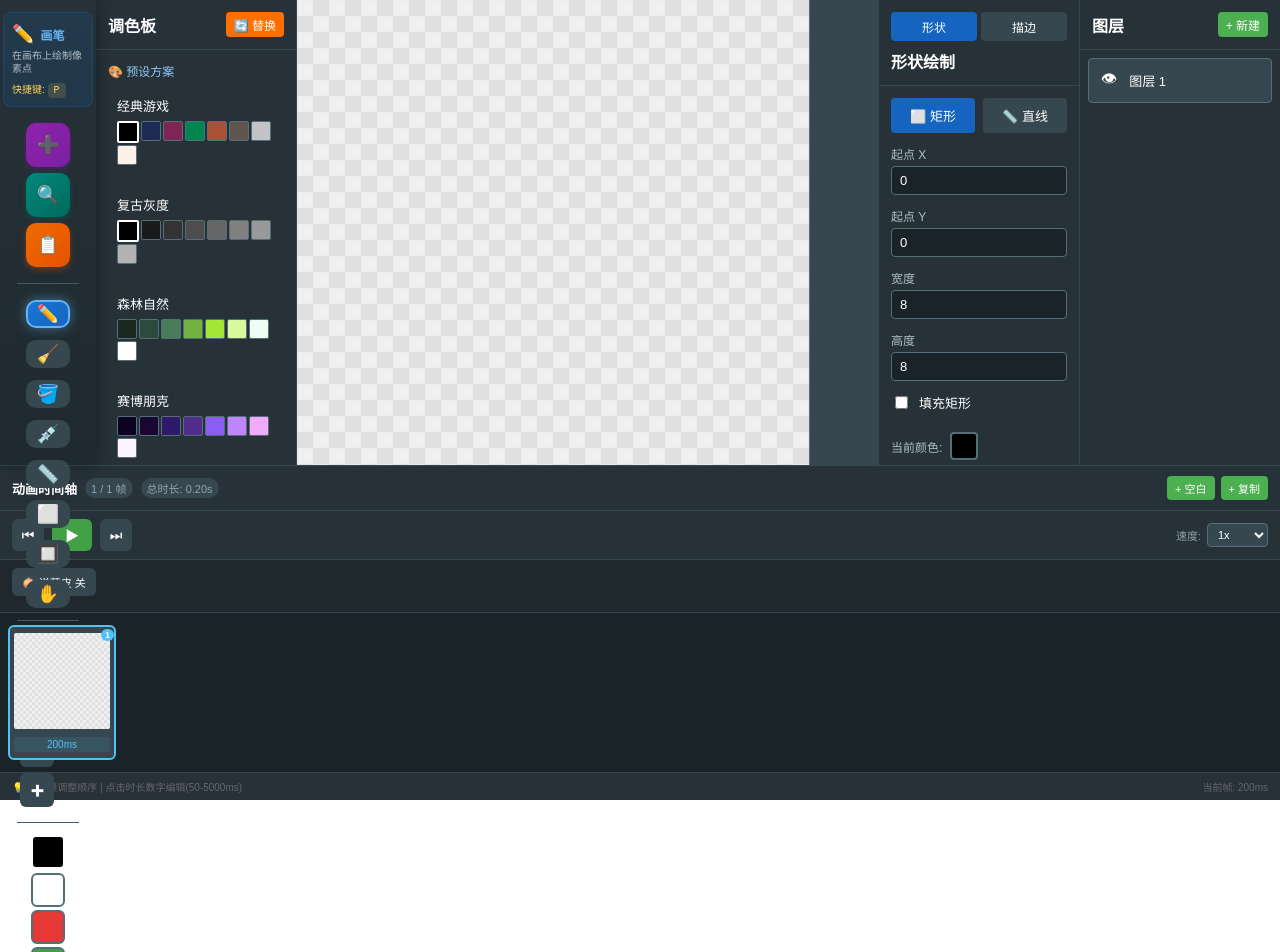
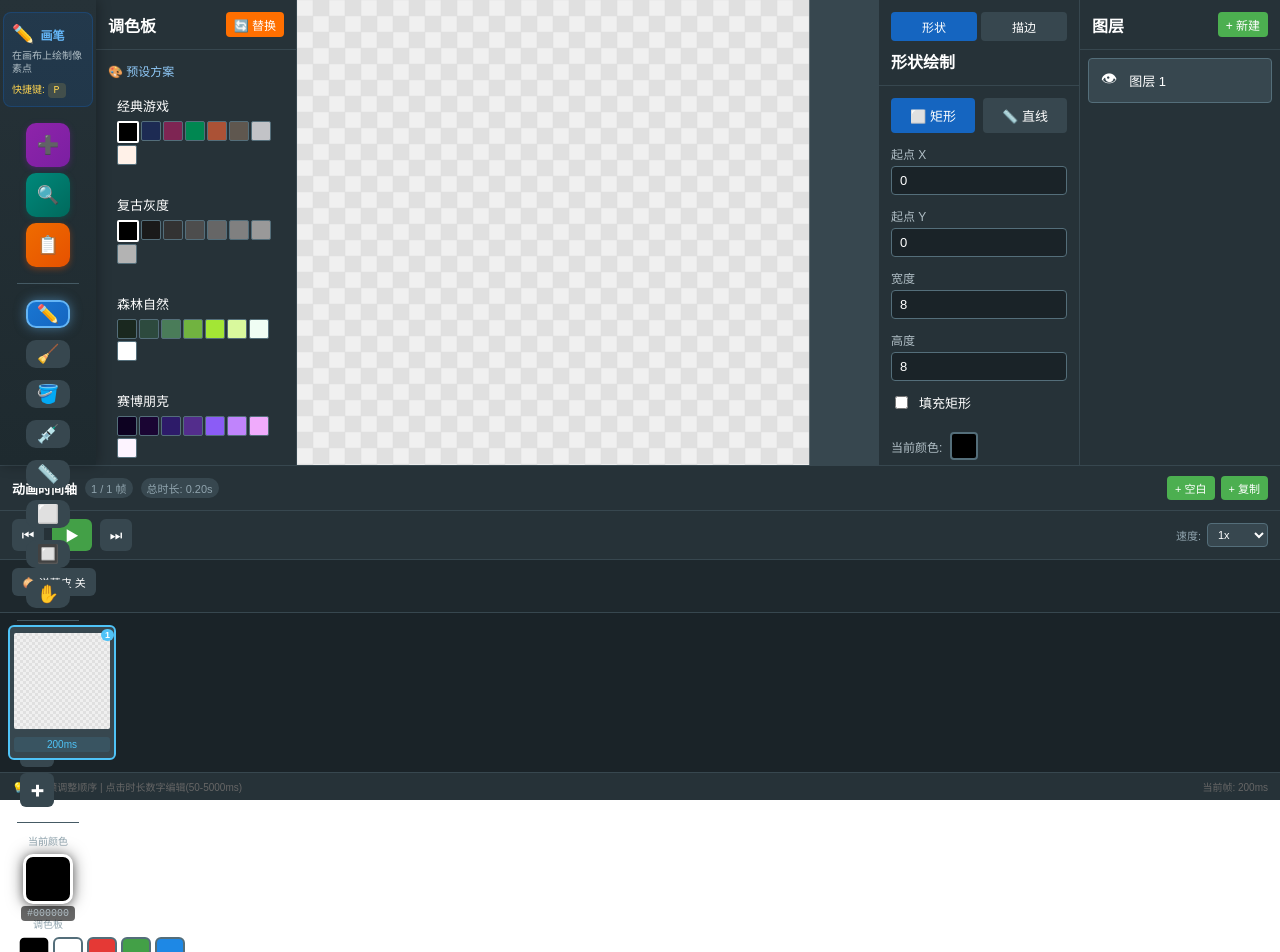
Before and after one commit to yuenlai/solo-6600008, a React (Vite) app in the folder frontend/: page / in a window 1280 px wide. Shown: the top 952 px of the page. Built offline with nearby package versions, Linux system fonts and the light colour scheme.

Commit message:
feat: improve color picker feedback and sync highlight

```diff
--- a/frontend/src/components/PixelGrid.tsx
+++ b/frontend/src/components/PixelGrid.tsx
@@ -40,6 +40,10 @@ export const PixelGrid: React.FC = () => {
     undo,
     redo,
     getZoomPercentage,
+    pickerFeedback,
+    setPickerFeedback,
+    lastTool,
+    setTool,
   } = useCanvasStore();
 
   const canvasRef = useRef<HTMLCanvasElement>(null);
@@ -265,9 +269,31 @@ export const PixelGrid: React.FC = () => {
       if (x >= 0 && x < canvas.width && y >= 0 && y < canvas.height) {
         const compositePixels = getCompositePixels();
         const pickedColor = compositePixels[y][x];
-        if (pickedColor !== 'transparent') {
+        const isTransparent = pickedColor === 'transparent';
+
+        const rect = canvasRef.current!.getBoundingClientRect();
+        const feedbackX = rect.left + offsetX + x * zoom + zoom / 2;
+        const feedbackY = rect.top + offsetY + y * zoom + zoom / 2;
+
+        setPickerFeedback({
+          visible: true,
+          color: isTransparent ? '#888888' : pickedColor,
+          x: feedbackX,
+          y: feedbackY,
+          isTransparent,
+        });
+
+        if (!isTransparent) {
           setColor(pickedColor);
         }
+
+        setTimeout(() => {
+          setPickerFeedback(null);
+        }, 1200);
+
+        setTimeout(() => {
+          setTool(lastTool);
+        }, 300);
       }
       return;
     }
@@ -456,6 +482,78 @@ export const PixelGrid: React.FC = () => {
           <div style={{ fontSize: '12px', color: '#90a4ae' }}>{zoom}px / 像素</div>
         </div>
       )}
+      {pickerFeedback && (
+        <div
+          style={{
+            position: 'fixed',
+            left: pickerFeedback.x,
+            top: pickerFeedback.y,
+            transform: 'translate(-50%, -120%)',
+            pointerEvents: 'none',
+            zIndex: 1000,
+            animation: 'pickerFeedbackPop 0.3s ease-out',
+          }}
+        >
+          <div
+            style={{
+              display: 'flex',
+              flexDirection: 'column',
+              alignItems: 'center',
+              gap: '6px',
+              background: 'rgba(0, 0, 0, 0.85)',
+              padding: '10px 14px',
+              borderRadius: '10px',
+              boxShadow: '0 4px 20px rgba(0, 0, 0, 0.5)',
+              border: '1px solid rgba(255, 255, 255, 0.15)',
+            }}
+          >
+            <div
+              style={{
+                width: '40px',
+                height: '40px',
+                borderRadius: '8px',
+                background: pickerFeedback.color,
+                border: pickerFeedback.isTransparent ? '2px dashed #666' : '2px solid #fff',
+                boxShadow: pickerFeedback.isTransparent
+                  ? 'none'
+                  : `0 0 16px ${pickerFeedback.color}80`,
+              }}
+            />
+            <div
+              style={{
+                fontSize: '11px',
+                fontFamily: 'monospace',
+                color: pickerFeedback.isTransparent ? '#90a4ae' : '#fff',
+                fontWeight: 'bold',
+                whiteSpace: 'nowrap',
+              }}
+            >
+              {pickerFeedback.isTransparent ? '透明' : pickerFeedback.color.toUpperCase()}
+            </div>
+            <div
+              style={{
+                fontSize: '10px',
+                color: '#64b5f6',
+              }}
+            >
+              {pickerFeedback.isTransparent ? '已跳过' : '已选取'}
+            </div>
+          </div>
+          <div
+            style={{
+              position: 'absolute',
+              left: '50%',
+              bottom: '-6px',
+              transform: 'translateX(-50%)',
+              width: 0,
+              height: 0,
+              borderLeft: '6px solid transparent',
+              borderRight: '6px solid transparent',
+              borderTop: '6px solid rgba(0, 0, 0, 0.85)',
+            }}
+          />
+        </div>
+      )}
       <style>{`
         @keyframes zoomIndicatorFade {
           from {
@@ -467,6 +565,19 @@ export const PixelGrid: React.FC = () => {
             transform: translateX(-50%) translateY(0);
           }
         }
+        @keyframes pickerFeedbackPop {
+          0% {
+            opacity: 0;
+            transform: translate(-50%, -100%) scale(0.8);
+          }
+          50% {
+            transform: translate(-50%, -125%) scale(1.05);
+          }
+          100% {
+            opacity: 1;
+            transform: translate(-50%, -120%) scale(1);
+          }
+        }
       `}</style>
     </div>
   );
--- a/frontend/src/components/Toolbar.tsx
+++ b/frontend/src/components/Toolbar.tsx
@@ -48,10 +48,17 @@ interface HoverState {
 }
 
 export const Toolbar: React.FC = () => {
-  const { tool, setTool, color, setColor, zoom, setZoom, zoomIn, zoomOut, resetZoom, getZoomPercentage, clearCanvas, undo, redo, canUndo, canRedo, exportPNG, exportMultiSizePNG, toggleDraftPanel, toggleNewCanvasModal, toggleResizeCanvasModal, toggleTemplatePanel, mirrorMode, setMirrorMode, backgroundMode, setBackgroundMode } = useCanvasStore();
+  const { tool, setTool, color, setColor, colorChangedAt, zoom, setZoom, zoomIn, zoomOut, resetZoom, getZoomPercentage, clearCanvas, undo, redo, canUndo, canRedo, exportPNG, exportMultiSizePNG, toggleDraftPanel, toggleNewCanvasModal, toggleResizeCanvasModal, toggleTemplatePanel, mirrorMode, setMirrorMode, backgroundMode, setBackgroundMode } = useCanvasStore();
   const [hover, setHover] = useState<HoverState | null>(null);
+  const [colorPulseKey, setColorPulseKey] = useState(0);
 
   const currentTool = TOOLS.find(t => t.key === tool);
+
+  React.useEffect(() => {
+    if (colorChangedAt > 0) {
+      setColorPulseKey(prev => prev + 1);
+    }
+  }, [colorChangedAt]);
 
   const getToolTipContent = () => {
     if (!hover) return null;
@@ -143,17 +150,65 @@ export const Toolbar: React.FC = () => {
           >{m.label}</button>
         ))}
       </div>
-      <div style={{ borderTop: '1px solid #455a64', width: '85%', paddingTop: '8px' }}>
+      <div style={{ borderTop: '1px solid #455a64', width: '85%', paddingTop: '10px' }}>
+        <div style={{ marginBottom: '10px', textAlign: 'center' }}>
+          <div style={{ fontSize: '10px', marginBottom: '6px', color: '#90a4ae', fontWeight: 500 }}>当前颜色</div>
+          <div
+            key={`current-${colorPulseKey}`}
+            style={{
+              width: '44px',
+              height: '44px',
+              margin: '0 auto 6px auto',
+              borderRadius: '10px',
+              background: color,
+              border: '3px solid #fff',
+              boxShadow: `0 0 16px ${color}80, 0 2px 8px rgba(0,0,0,0.3)`,
+              animation: 'colorPulse 0.6s ease-out',
+              position: 'relative',
+            }}
+          >
+            <div style={{
+              position: 'absolute',
+              bottom: '-20px',
+              left: '50%',
+              transform: 'translateX(-50%)',
+              fontSize: '10px',
+              fontFamily: 'monospace',
+              color: '#b0bec5',
+              whiteSpace: 'nowrap',
+              background: 'rgba(0,0,0,0.6)',
+              padding: '2px 6px',
+              borderRadius: '4px',
+            }}>
+              {color.toUpperCase()}
+            </div>
+          </div>
+        </div>
+        <div style={{ fontSize: '10px', margin: '12px 0 6px 0', textAlign: 'center', color: '#90a4ae', fontWeight: 500 }}>调色板</div>
+        <div style={{ display: 'grid', gridTemplateColumns: 'repeat(5, 1fr)', gap: '4px', justifyItems: 'center', padding: '0 2px' }}>
           {PALETTE.map(c => (
             <div
               key={c}
               onClick={() => setColor(c)}
-            style={{ width: '30px', height: '30px', margin: '3px auto', borderRadius: '6px', background: c,
-              border: color === c ? '3px solid #fff' : '2px solid #546e7a', cursor: 'pointer', transition: 'all 0.2s', boxShadow: color === c ? '0 0 8px rgba(255,255,255,0.4)' : 'none' }}
+              style={{
+                width: '26px',
+                height: '26px',
+                borderRadius: '6px',
+                background: c,
+                border: color === c ? '2px solid #fff' : '2px solid #546e7a',
+                cursor: 'pointer',
+                transition: 'all 0.2s',
+                boxShadow: color === c ? '0 0 6px rgba(255,255,255,0.5)' : 'none',
+                transform: color === c ? 'scale(1.1)' : 'scale(1)',
+              }}
             />
           ))}
+        </div>
+        <div style={{ marginTop: '8px', textAlign: 'center' }}>
+          <div style={{ fontSize: '10px', marginBottom: '4px', color: '#90a4ae', fontWeight: 500 }}>自定义</div>
           <input type="color" value={color} onChange={e => setColor(e.target.value)}
-          style={{ width: '34px', height: '34px', margin: '6px auto', display: 'block', cursor: 'pointer', borderRadius: '6px', border: '2px solid #546e7a' }} />
+            style={{ width: '40px', height: '32px', cursor: 'pointer', borderRadius: '6px', border: '2px solid #546e7a', background: 'transparent' }} />
+        </div>
       </div>
       <div style={{ borderTop: '1px solid #455a64', width: '85%', paddingTop: '8px' }}>
         <div style={{ fontSize: '10px', marginBottom: '6px', textAlign: 'center', color: '#90a4ae', fontWeight: 500 }}>背景</div>
@@ -304,6 +359,22 @@ export const Toolbar: React.FC = () => {
           )}
         </div>
       )}
+      <style>{`
+        @keyframes colorPulse {
+          0% {
+            transform: scale(1);
+            box-shadow: 0 0 16px ${color}80, 0 2px 8px rgba(0,0,0,0.3);
+          }
+          50% {
+            transform: scale(1.2);
+            box-shadow: 0 0 32px ${color}cc, 0 0 48px ${color}66, 0 2px 8px rgba(0,0,0,0.3);
+          }
+          100% {
+            transform: scale(1);
+            box-shadow: 0 0 16px ${color}80, 0 2px 8px rgba(0,0,0,0.3);
+          }
+        }
+      `}</style>
     </div>
   );
 };
--- a/frontend/src/store/canvas.ts
+++ b/frontend/src/store/canvas.ts
@@ -55,6 +55,9 @@ interface CanvasState {
   colorReplaceModalOpen: boolean;
   comparePanelOpen: boolean;
   compareDraft: Draft | null;
+  lastTool: Tool;
+  pickerFeedback: { visible: boolean; color: string; x: number; y: number; isTransparent: boolean } | null;
+  colorChangedAt: number;
   setTool: (t: Tool) => void;
   toggleTemplatePanel: () => void;
   loadTemplate: (template: PixelTemplate) => void;
@@ -130,6 +133,7 @@ interface CanvasState {
   getCompositePixelsFromDraft: (draft: Draft) => string[][];
   getPixelDifferences: (pixels1: string[][], pixels2: string[][]) => boolean[][];
   pushHistory: () => void;
+  setPickerFeedback: (feedback: { visible: boolean; color: string; x: number; y: number; isTransparent: boolean } | null) => void;
 }
 
 const emptyPixels = (w: number, h: number) => Array.from({ length: h }, () => Array(w).fill('transparent'));
@@ -238,7 +242,17 @@ export const useCanvasStore = create<CanvasState>((set, get) => {
     colorReplaceModalOpen: false,
     comparePanelOpen: false,
     compareDraft: null,
-    setTool: (tool) => set({ tool, selection: null, selectionPixels: null }),
+    lastTool: 'pen',
+    pickerFeedback: null,
+    colorChangedAt: 0,
+    setTool: (tool) => {
+      const state = get();
+      if (state.tool !== 'picker') {
+        set({ lastTool: state.tool });
+      }
+      set({ tool, selection: null, selectionPixels: null });
+    },
+    setPickerFeedback: (feedback) => set({ pickerFeedback: feedback }),
     toggleTemplatePanel: () => set({ templatePanelOpen: !get().templatePanelOpen }),
     loadTemplates: () => {
       set({ templates: getTemplatesWithThumbnails() });
@@ -272,7 +286,7 @@ export const useCanvasStore = create<CanvasState>((set, get) => {
     resetOffset: () => set({ offsetX: 0, offsetY: 0 }),
     setColor: (color) => {
       get().addRecentColor(color);
-      set({ color });
+      set({ color, colorChangedAt: Date.now() });
     },
     setZoom: (zoom) => set({ zoom }),
     zoomIn: (fine = false) => {
```
Lines whose indentation alone changed are shown as unchanged.
